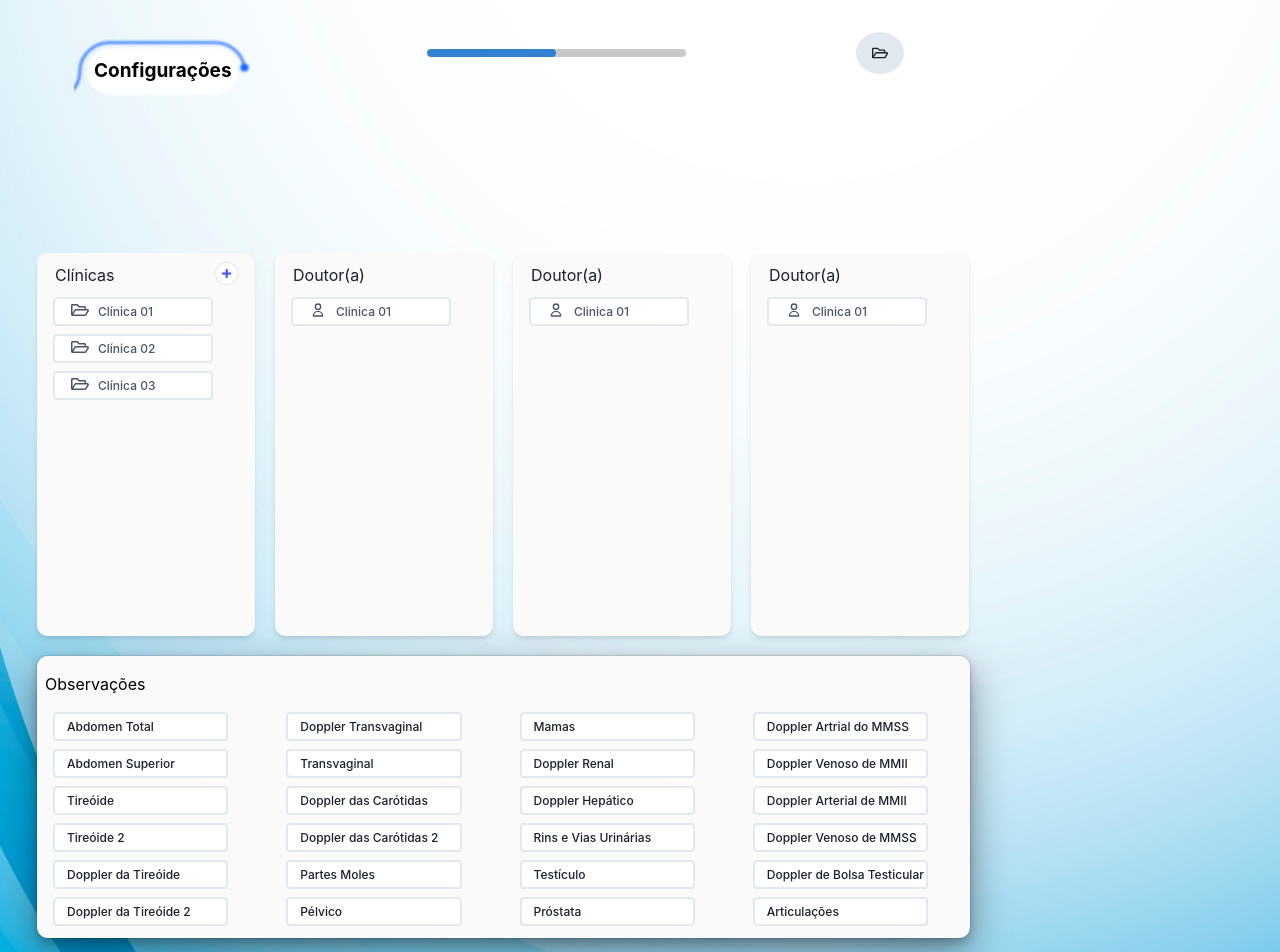
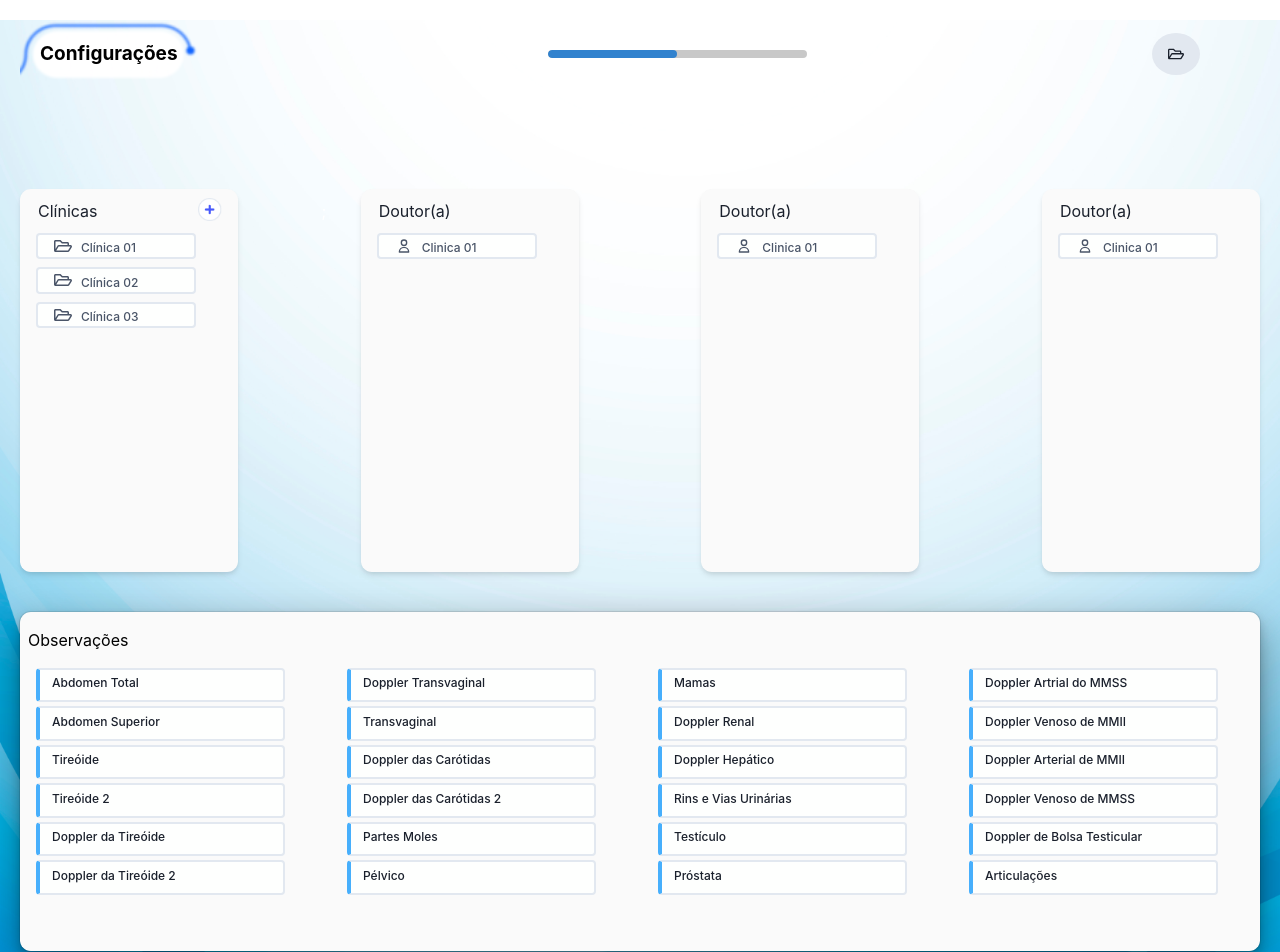
Before and after one commit to hrocha85/usSaudeImagem, a React (Create React App) app: page / in a window 1280 px wide. Shown: the top 952 px of the page. Built offline with nearby package versions, Linux system fonts and the light colour scheme.

Commit message:
alteracoes no layout

```diff
--- a/src/main/component/box_title_background.tsx
+++ b/src/main/component/box_title_background.tsx
@@ -5,8 +5,6 @@ const BoxTitleBackground = ({ titulo }) => {
   return (
     <Box
       padding="20px"
-      marginStart="37px"
-      marginTop="37px"
       backgroundImage={TitleBackground}
       backgroundRepeat="no-repeat"
       backgroundSize="180px"
--- a/src/main/component/card_observations.tsx
+++ b/src/main/component/card_observations.tsx
@@ -1,16 +1,15 @@
-import { Box, Grid, GridItem, Text } from "@chakra-ui/react";
+import { Box, Flex, Grid, GridItem, Text } from "@chakra-ui/react";
+import BasicUsage from "../modal/modal_clinica";
 
-
-const RectangularCard = ({titulo, altura, item }) => {
+const RectangularCard = ({ titulo, altura, item }) => {
   return (
+    <Flex w='100%'>
       <Box
         paddingBottom="16px"
         bg="#FAFAFA"
-      w="933px"
-      h={altura}
+        w="100%"
+        h="100%"
         m="20px"
-      marginBottom="165px"
-      marginStart="37px"
         color="white"
         borderRadius="10.85px"
         boxShadow="dark-lg"
@@ -29,12 +28,16 @@ const RectangularCard = ({titulo, altura, item }) => {
         <Grid
           templateColumns="repeat(4,1fr)"
           templateRows="repeat(6, 1fr)"
-        gap={0}
+          gap={1}
         >
           {item}
         </Grid>
       </Box>
+      <>
+
+      </>
+    </Flex>
   );
 };
 
-export default RectangularCard ;
+export default RectangularCard;
--- a/src/main/component/field_default.tsx
+++ b/src/main/component/field_default.tsx
@@ -1,12 +1,12 @@
-import { GridItem, Text } from "@chakra-ui/react";
+import { Box, Flex, GridItem, Text } from "@chakra-ui/react";
 import PropsTypes from "prop-types";
 
 const FieldDefault = ({ text, textColor }) => {
   return (
-    <>
+    <Flex>
       <GridItem
-        w="193.75"
-        h="29px"
+        w="100%"
+        h="100%"
         borderRadius="4px"
         marginBottom="8px"
         marginEnd="42px"
@@ -14,7 +14,9 @@ const FieldDefault = ({ text, textColor }) => {
         bg="#FEFFFE"
         borderStyle="solid"
         borderWidth="2px"
-        borderColor="#e2e8f0"
+        borderStartWidth='4px'
+        borderStartColor='#47AFFC'
+
       >
         <Text
           textColor={textColor}
@@ -28,7 +30,7 @@ const FieldDefault = ({ text, textColor }) => {
           {text}
         </Text>
       </GridItem>
-    </>
+    </Flex>
   );
 };
 
--- a/src/main/component/field_default_icon.tsx
+++ b/src/main/component/field_default_icon.tsx
@@ -1,13 +1,13 @@
-import { GridItem, Stack, Text, Icon } from "@chakra-ui/react";
+import { GridItem, Stack, Text, Icon,Flex } from "@chakra-ui/react";
 import PropsTypes from "prop-types";
 import { IconContext } from "react-icons";
 
 const FieldDefaultIcon = ({ text, textColor, icon }) => {
   return (
-    <>
+    <Flex>
       <GridItem
-        w="193.75"
-        h="29px"
+        w="100%"
+        h="100%"
         borderRadius="4px"
         marginBottom="8px"
         marginEnd="42px"
@@ -34,7 +34,7 @@ const FieldDefaultIcon = ({ text, textColor, icon }) => {
           </Text>
         </Stack>
       </GridItem>
-    </>
+    </Flex>
   );
 };
 
--- a/src/main/component/icon_button_plus.tsx
+++ b/src/main/component/icon_button_plus.tsx
@@ -1,9 +1,11 @@
 import { IconButton } from "@chakra-ui/react";
 import React from "react";
 import PlusButton from "../images/button_plus.png";
+import BasicUsage from "../modal/modal_clinica";
 
 
 const button = React.createElement("img", { src: PlusButton });
+
 
 const IconButtonPlus = () => {
 
@@ -17,7 +19,12 @@ const IconButtonPlus = () => {
         w="22"
         size="xs"
         textColor="blue"
-        onClick={()=>{}}
+        onClick= {() => {
+          //alert('clci');
+          BasicUsage()
+
+
+        }}
       />
       ;
     </>
--- a/src/main/component/main_card.tsx
+++ b/src/main/component/main_card.tsx
@@ -32,6 +32,7 @@ const MainCard = ({ titulo, icon }) => {
       color="white"
       borderRadius="10.85px"
       boxShadow="md"
+      //minW="218px"
     >
       <Box margin="10px">
         <Stack direction="row" spacing="100px">
--- a/src/main/configuracao/configuracoes.tsx
+++ b/src/main/configuracao/configuracoes.tsx
@@ -1,4 +1,13 @@
-import { Box, HStack, Image, Progress, Button, Icon } from "@chakra-ui/react";
+import {
+  Box,
+  Stack,
+  HStack,
+  Image,
+  Progress,
+  Button,
+  Icon,
+  Flex,
+} from "@chakra-ui/react";
 import MainCard from "../component/main_card";
 import RectangularCard from "../component/card_observations";
 import ImageHome from "../images/icon_home.png";
@@ -14,6 +23,7 @@ const Configuracoes = () => {
       h="100%"
       verticalAlign="center"
       alignSelf="center"
+      alignItems="center"
       backgroundImage={BGImage}
       backgroundPosition="fixed"
       backgroundSize="cover"
@@ -21,19 +31,15 @@ const Configuracoes = () => {
       backgroundRepeat="no-repeat"
       paddingBottom="10px"
     >
-      <HStack
-        justifyItems="center"
-        paddingStart="37px"
-        align="stretch"
-        alignItems="center"
-        spacing="170px"
-      >
+      <Flex direction='row' justify='space-between' margin='20px 80px 100px 20px' align='center'>
+
         <BoxTitleBackground titulo="Configurações" />
 
         <Progress
           value={50}
           size="sm"
           w="259px"
+          minW="259px"
           colorScheme="blue"
           backgroundColor="#C8C8C8"
           borderRadius="0.5rem"
@@ -42,27 +48,25 @@ const Configuracoes = () => {
         <Button borderRadius="50%" backgroundColor="#E2E8F0" w="42" h="42">
           <Icon as={FaRegFolderOpen} />
         </Button>
-      </HStack>
 
-      <HStack
-        spacing="20px"
-        paddingStart="37px"
-        paddingTop="147px"
-        align="center"
-      >
+      </Flex>
+
+      <Flex h="100%" direction="row" justify='space-between' margin="20px">
         <MainCard titulo="Clínicas" icon={true} />
         <MainCard titulo="Doutor(a)" icon={false} />
         <MainCard titulo="Doutor(a)" icon={false} />
         <MainCard titulo="Doutor(a)" icon={false} />
-      </HStack>
+      </Flex>
 
-      <RectangularCard
-        titulo="Observações"
-        altura="282px"
-        item={<ItemObservation />}
-      />
+      <Stack h="100%" direction="row" justify="center">
+        <RectangularCard
+          titulo="Observações"
+          altura="282px"
+          item={<ItemObservation />}
+        />
+      </Stack>
 
-      <Box margin="30px">
+      <Box margin="50px 0px 0px 30px">
         <Image src={ImageHome} />
       </Box>
     </Box>
--- /dev/null
+++ b/src/main/modal/modal_clinica.jsx
@@ -0,0 +1,67 @@
+import {
+  Modal,
+  ModalOverlay,
+  ModalContent,
+  ModalHeader,
+  ModalFooter,
+  ModalBody,
+  ModalCloseButton,
+  Button,
+    useDisclosure,
+    Text,
+    Box
+
+} from "@chakra-ui/react";
+
+
+function BasicUsage() {
+    const { isOpen, onOpen, onClose } = useDisclosure({ defaultIsOpen : true })
+    return (
+      <>
+
+        <Modal isOpen={isOpen} onClose={onClose}>
+          <ModalOverlay />
+          <ModalContent>
+            <ModalHeader>Modal Title</ModalHeader>
+            <ModalCloseButton />
+            <ModalBody>
+              <Text>Lorem ipsum, dolor sit amet consectetur adipisicing elit. Quod vitae ea veniam quasi, provident eligendi unde? Numquam unde nulla repudiandae. Iste sunt nostrum enim quas fuga. Deleniti qui facere delectus.</Text>
+            </ModalBody>
+
+            <ModalFooter>
+              <Button colorScheme='blue' mr={3} onClick={onClose}>
+                Close
+              </Button>
+              <Button variant='ghost'>Secondary Action</Button>
+            </ModalFooter>
+          </ModalContent>
+        </Modal>
+      </>
+    )
+  }
+export default BasicUsage;
+
+/*
+
+<>
+        <Button onClick={onOpen}>Open Modal</Button>
+
+        <Modal isOpen={isOpen} onClose={onClose}>
+          <ModalOverlay />
+          <ModalContent>
+            <ModalHeader>Modal Title</ModalHeader>
+            <ModalCloseButton />
+            <ModalBody>
+              <Text>MODAL MODAL</Text>
+            </ModalBody>
+
+            <ModalFooter>
+              <Button colorScheme='blue' mr={3} onClick={onClose}>
+                Close
+              </Button>
+              <Button variant='ghost'>Secondary Action</Button>
+            </ModalFooter>
+          </ModalContent>
+        </Modal>
+      </>
+*/
```
Lines whose indentation alone changed are shown as unchanged.
